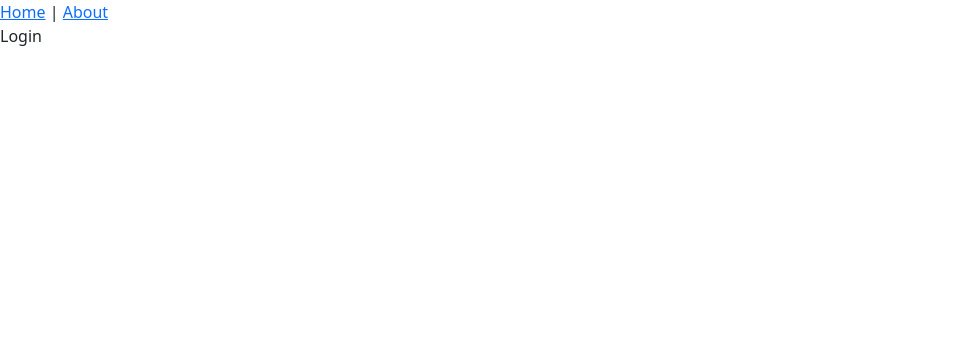
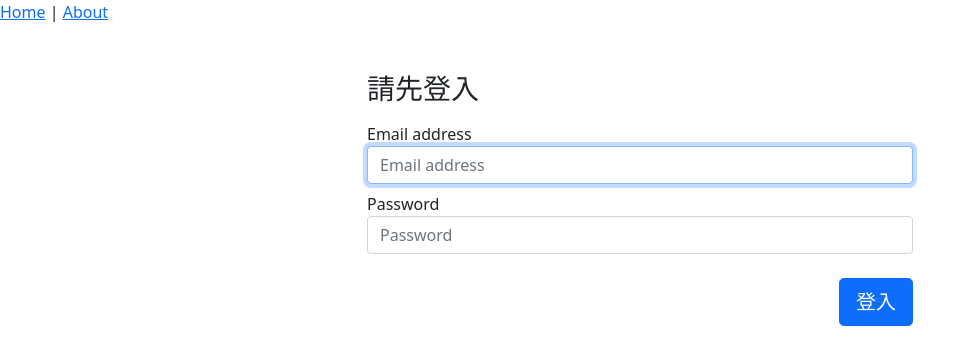
Before and after one commit to NicoleJAVA/sakura, a Vue app: page /#/login in a window 1280 px wide. Shown: the top 364 px of the page, without its empty margins (0-979 px from the left). Built offline with nearby package versions, Linux system fonts and the light colour scheme; the HTML template or start-up script is replaced by a standard one.

Commit message:
feat: template layout of Login.vue

```diff
--- a/src/views/Login.vue
+++ b/src/views/Login.vue
@@ -1,3 +1,50 @@
 <template>
-Login
+  <div class="container mt-5">
+    <form class="row justify-content-center"
+      @submit.prevent="signIn">
+      <div class="col-md-6">
+        <h1 class="h3 mb-3 font-weight-normal">請先登入</h1>
+        <div class="mb-2">
+          <label for="inputEmail" class="sr-only">Email address</label>
+          <input
+            type="email"
+            id="inputEmail"
+            class="form-control"
+            placeholder="Email address"
+            required
+            autofocus
+            v-model="user.username"
+          />
+        </div>
+        <div class="mb-2">
+          <label for="inputPassword" class="sr-only">Password</label>
+          <input
+            type="password"
+            id="inputPassword"
+            class="form-control"
+            placeholder="Password"
+            required
+            v-model="user.password"
+          />
+        </div>
+
+        <div class="text-end mt-4">
+          <button class="btn btn-lg btn-primary btn-block" type="submit">登入</button>
+        </div>
+      </div>
+    </form>
+  </div>
 </template>
+
+<script>
+export default {
+  data () {
+    return {
+      user: {
+        username: '',
+        password: '',
+      },
+    };
+  },
+}
+</script>
```
